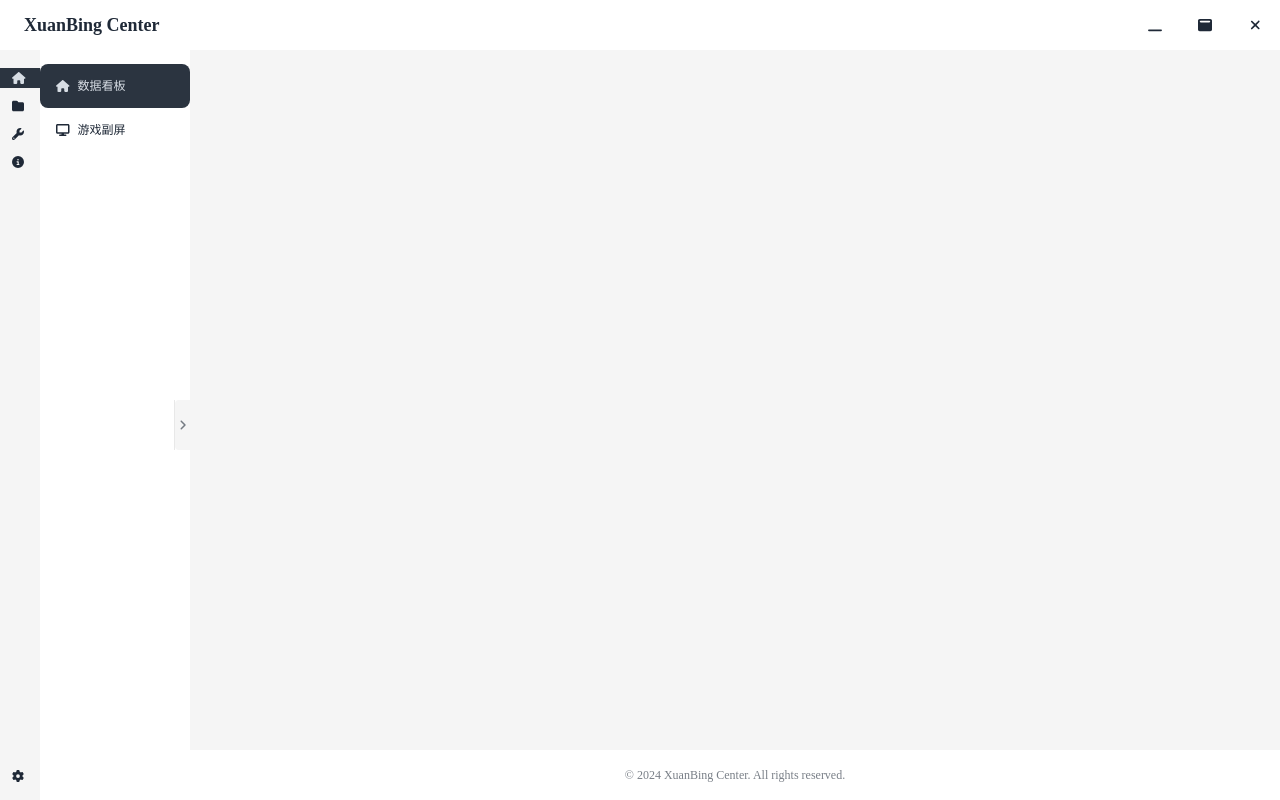
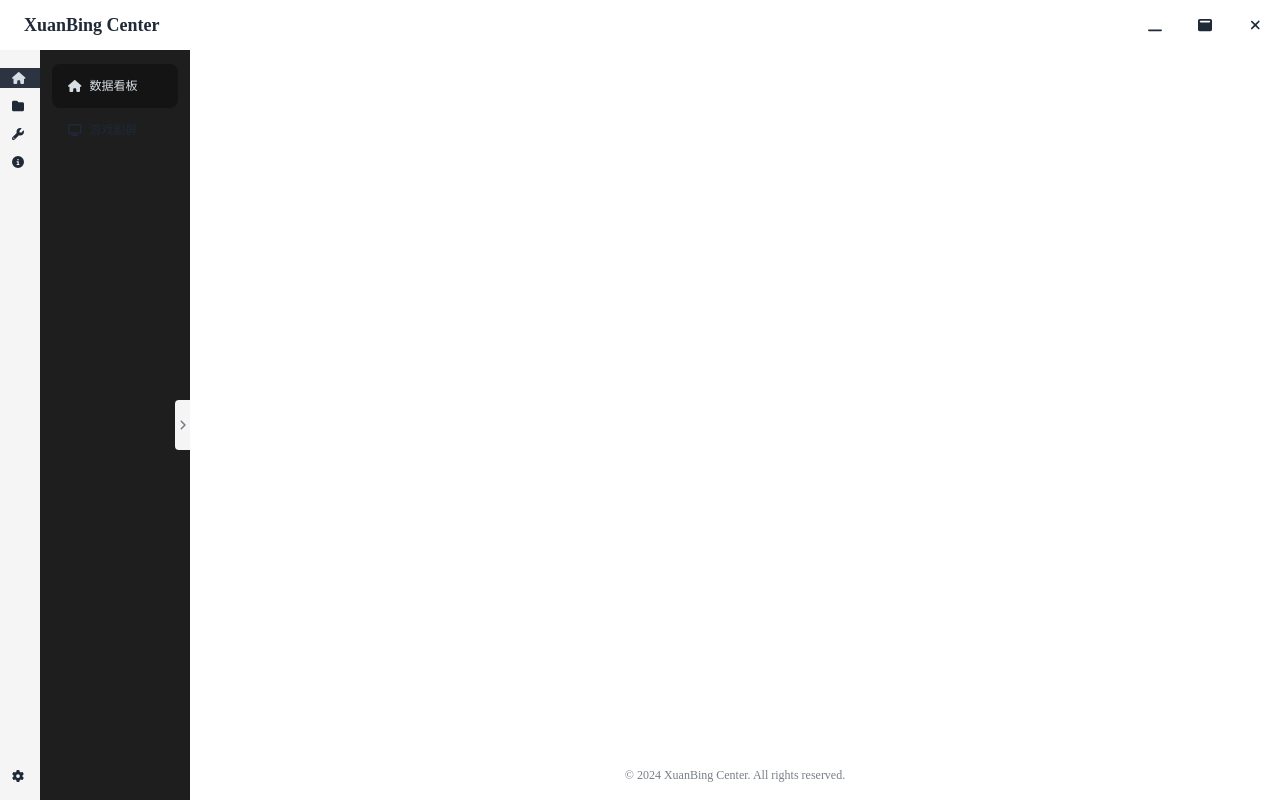
Before and after one commit to xuanbingBank/xuanbing-center, a Vue app: page /home/dashboard in a window 1280 px wide. Built offline with nearby package versions, Linux system fonts and the light colour scheme.

Commit message:
🎨 style: 二级菜单栏样式调整

```diff
--- a/src/App.vue
+++ b/src/App.vue
@@ -11,7 +11,7 @@
       <!-- 右侧内容区 -->
       <div class="flex flex-col flex-1 min-w-0">
         <!-- 主要内容区 -->
-        <main class="flex-1 overflow-auto bg-base-200 p-6">
+        <main class="flex-1 overflow-auto bg-base-150 p-6">
           <router-view v-slot="{ Component }">
             <transition name="fade" mode="out-in">
               <component :is="Component" />
--- a/src/layouts/SideMenu.vue
+++ b/src/layouts/SideMenu.vue
@@ -1,5 +1,5 @@
 <template>
-  <div class="flex h-full" ref="menuContainerRef">
+  <div class="flex h-full b" ref="menuContainerRef">
     <!-- 一级菜单 -->
     <div class="w-[40px] flex-shrink-0 bg-base-200 border-r border-base-300">
       <div class="flex flex-col h-full justify-between">
@@ -41,13 +41,16 @@
 
     <!-- 二级菜单 -->
     <div
-      class="bg-base-100 border-r border-base-300 transition-all duration-300 relative overflow-hidden"
+      class="bg-[#1e1e1e] border-r border-base-300 transition-all duration-300 relative overflow-hidden"
       :class="[isCollapsed ? 'w-[40px]' : 'w-[150px]']"
     >
-      <ul class="menu menu-sm p-0 w-[150px]">
+      <ul class="menu menu-sm p-0"
+          :class="[isCollapsed ? 'w-[40px]' : 'w-[150px]']"
+      >
         <template v-if="currentModuleRoute?.children">
           <recursive-menu-item
             v-for="route in currentModuleRoute.children"
+            class="px-3 [&_.active]:!bg-[#141414]"
             :key="route.path"
             :menu-item="route"
             :is-active="activeRoute === route.path"
@@ -64,7 +67,6 @@
                cursor-pointer group"
         @click="toggleCollapse"
       >
-        <div class="absolute inset-y-0 -left-[1px] w-[1px] bg-base-300 group-hover:bg-primary transition-colors"></div>
         <div
           class="w-full h-full bg-base-200 group-hover:bg-base-300
                  border border-r-0 border-base-300 group-hover:border-primary
```
